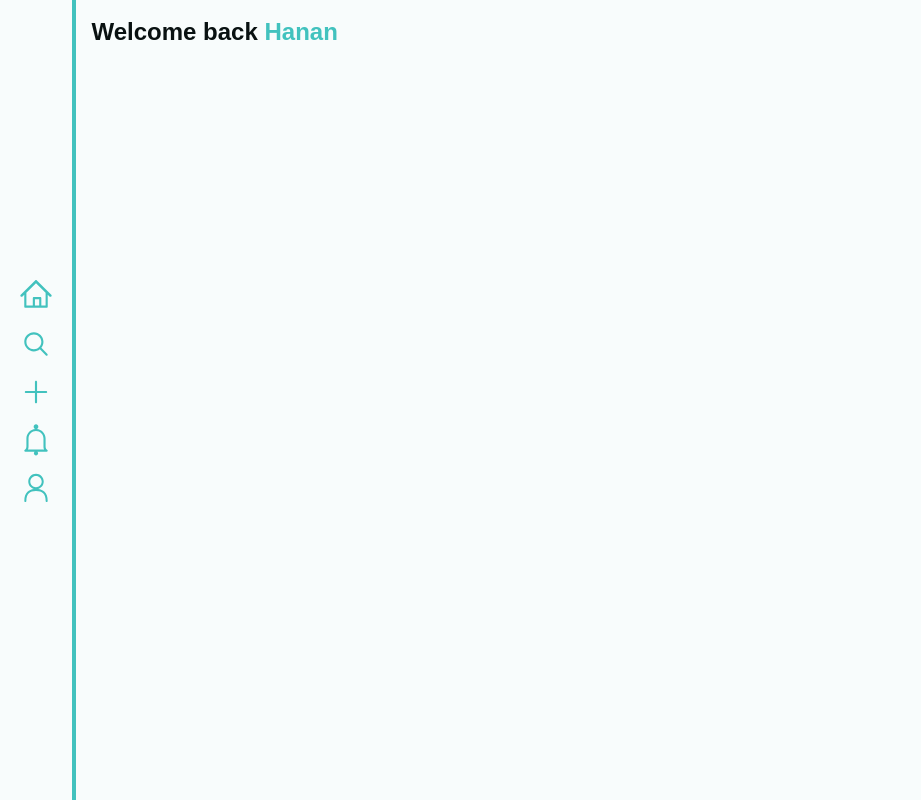
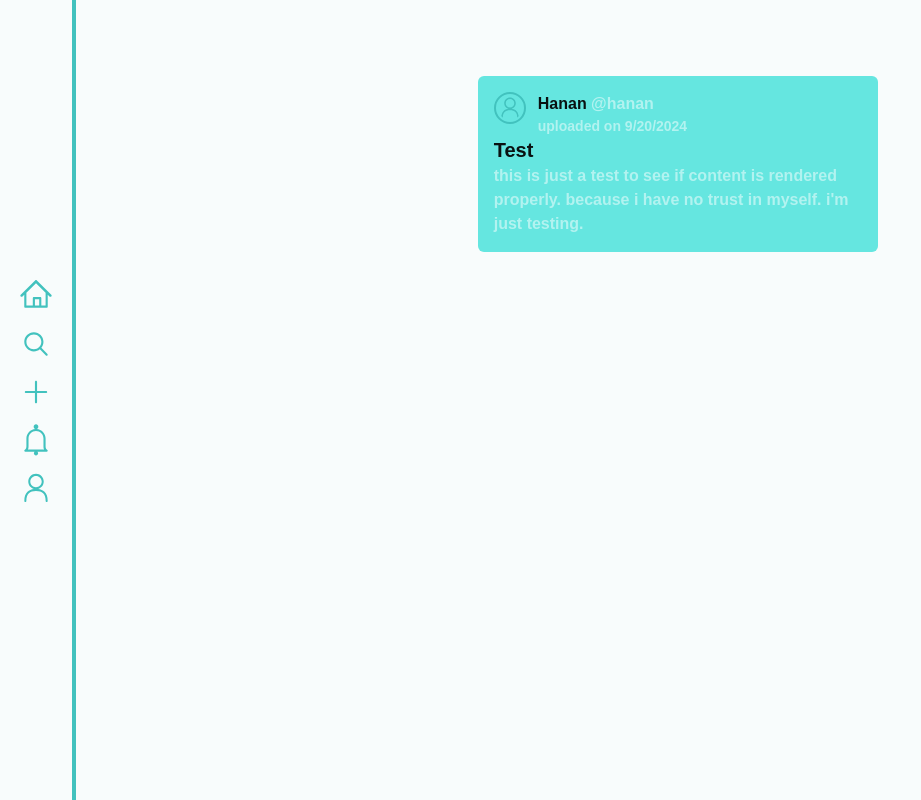
Before and after one commit to tunafysh/Pulsewave-app, a Next.js app: page / in a window 1280 px wide. Shown: the whole page, without its empty margins (0-921 px from the left). Built offline with nearby package versions, Linux system fonts and the light colour scheme.

Commit message:
some more changes

```diff
--- a/app/layout.tsx
+++ b/app/layout.tsx
@@ -17,8 +17,8 @@ const geistMono = localFont({
 });
 
 export const metadata: Metadata = {
-  title: "Create Next App",
-  description: "Generated by create next app",
+  title: "Pulsewave",
+  description: "A lackluster social media app.",
 };
 
 export default function RootLayout({
--- a/app/page.tsx
+++ b/app/page.tsx
@@ -9,7 +9,7 @@ import SettingsScreen from "@/components/screens/SettingsScreen";
 // import { ModeToggle } from "@/components/themetoggle";
 import { BellIcon, HomeIcon, MagnifyingGlassIcon, PersonIcon, PlusIcon } from "@radix-ui/react-icons";
 import { motion } from "framer-motion"
-import {  useState } from "react";
+import { useState } from "react";
 const isPhone =
   typeof window !== "undefined"
     ? /Android|webOS|iPhone|iPad|iPod|BlackBerry|IEMobile|Opera Mini/i.test(
--- /dev/null
+++ b/components/card.tsx
@@ -0,0 +1,48 @@
+import { PersonIcon } from "@radix-ui/react-icons";
+import { useEffect, useState } from "react"
+
+interface CardData {
+    title: string,
+    image: string | false,
+    description: string,
+    publisher: string,
+    handle: string
+}
+
+interface CardActions {
+    saved: boolean
+    liked: boolean
+}
+
+let isPhone: boolean;
+
+export default function Card({data}: {data: CardData}){
+    const [actions, setActions] = useState<CardActions>({saved: false, liked: false})
+
+    function capitalizeFirstLetter(string: string) {
+        return string.charAt(0).toUpperCase() + string.slice(1);
+    }
+
+    useEffect(() => {
+        isPhone =
+            typeof window !== "undefined"
+            ? /Android|webOS|iPhone|iPad|iPod|BlackBerry|IEMobile|Opera Mini/i.test(
+                navigator.userAgent,
+            )
+    : false;
+    })
+
+    return(
+        <div className={`min-h-[150px] max-h-[300px] p-4 w-[400px] bg-accent rounded-md`}>
+            <div className="flex flex-row">
+            <PersonIcon className="text-primary rounded-full border-2 border-primary p-0.5" width={32} height={32} />
+            <div>
+            <h1 className="ml-3 text-md font-bold">{capitalizeFirstLetter(data.publisher)}<span className="text-white/50">{" "}@{data.handle}</span></h1>
+            <h1 className="ml-3 font-bold text-sm text-white/50">uploaded on {new Date().getMonth()}/{new Date().getDate()}/{ new Date().getFullYear()}</h1>
+            </div>
+            </div>
+            <h1 className="text-xl font-bold">{capitalizeFirstLetter(data.title)}</h1>
+            <p className="text-white/50 font-semibold">{data.description}</p>
+        </div>
+    )
+}
--- a/components/screens/CreateScreen.tsx
+++ b/components/screens/CreateScreen.tsx
@@ -1,3 +1,7 @@
 export default function CreateScreen() {
-    return <div>Create</div>;
+    return <div className="w-full h-full">
+        <div className="w-full h-16 p-4 flex  justify-between ">
+            <h1 className="text-2xl font-semibold">Create</h1>
+            </div>
+    </div>;
 }
--- a/components/screens/HomeScreen.tsx
+++ b/components/screens/HomeScreen.tsx
@@ -1,9 +1,21 @@
 import { motion } from "framer-motion";
+import { useEffect, useState } from "react";
+import Card from "../card";
 
 export default function HomeScreen() {
+    const [titlebarText, setTitlebarText] = useState(["", ""])
+    useEffect(() => {
+        setTitlebarText(["Welcome back ", "Hanan"])
+        setTimeout(() => {
+            setTitlebarText(["Pulse", "wave"])
+        }, 4500)
+    }, [])
     return (
-        <div className="p-4">
-            <motion.h1 className="text-2xl font-semibold">Welcome back <span className="text-primary">Hanan</span></motion.h1>
+        <div className="p-4 flex items-center flex-col">
+            <motion.h1  animate={{opacity: [0, 1, 1, 0, 0, 1]}} transition={{ duration: 7, delay: 1}} className="mb-6 text-3xl w-full font-semibold">{titlebarText[0]}<span className="text-primary">{titlebarText[1]}</span></motion.h1>
+            <div id="card-container" className="min-h-full">
+            <Card data={{title: "test", image: false, description: "this is just a test to see if content is rendered properly. because i have no trust in myself. i'm just testing.", publisher: "Hanan", handle: "hanan"}} />
+            </div>
         </div>
     )
 }
--- /dev/null
+++ b/components/screens/IntroScreen.tsx
@@ -0,0 +1,3 @@
+export default function IntroScreen() {
+
+}
--- a/package.json
+++ b/package.json
@@ -3,7 +3,7 @@
   "version": "0.1.0",
   "private": true,
   "scripts": {
-    "dev": "next dev --turbopack",
+    "dev": "next dev",
     "build": "next build",
     "start": "next start",
     "lint": "next lint",
@@ -22,7 +22,8 @@
     "react": "19.0.0-rc-69d4b800-20241021",
     "react-dom": "19.0.0-rc-69d4b800-20241021",
     "tailwind-merge": "^2.5.4",
-    "tailwindcss-animate": "^1.0.7"
+    "tailwindcss-animate": "^1.0.7",
+    "tauri": "^0.15.0"
   },
   "devDependencies": {
     "@types/node": "^20",
```
Also changed, not shown: 1 other file (tests, documents, lock files or other folders).
